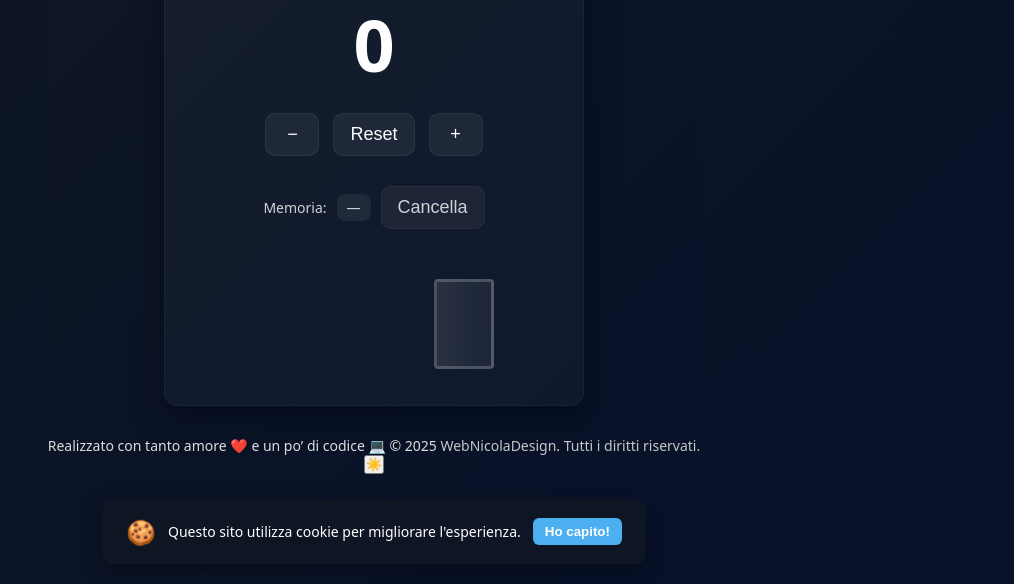
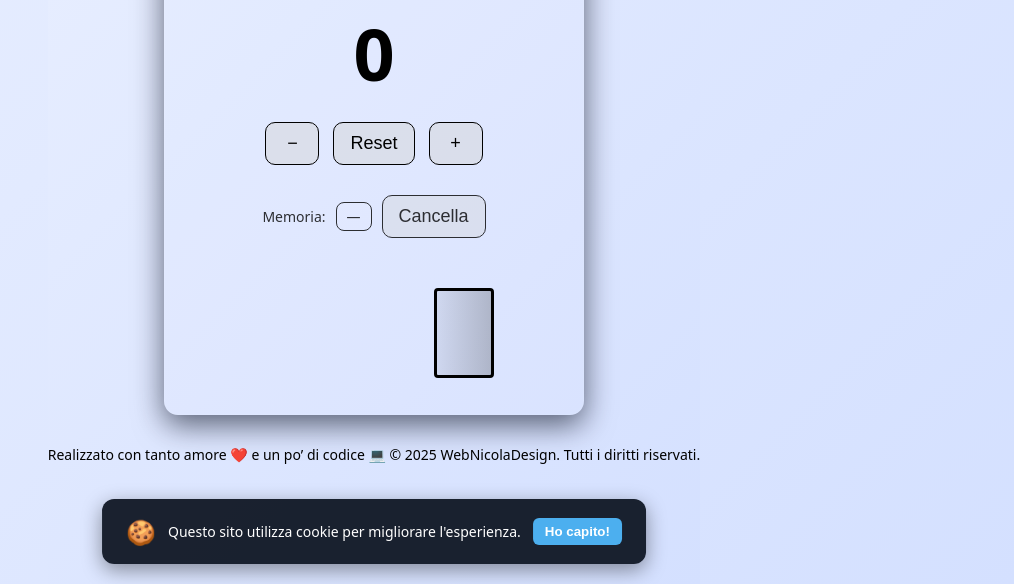
Before and after one commit to NicolaWebDevelop/contatoreJavascript, a plain HTML site: page index.html in a window 1280 px wide. Shown: the part 216-800 px from the top of the page, without its empty margins (266-1280 px from the left). Drawn offline with Linux system fonts and the light colour scheme.

Commit message:
Implement light and dark theme support in CSS
Added support for light and dark themes with CSS variables. Updated styles for buttons, cards, and other elements to reflect theme changes.

```diff
--- a/css/style.css
+++ b/css/style.css
@@ -7,13 +7,66 @@
   --transition: 200ms ease;
 }
 
+
+[data-theme="dark"] {
+  --text-color: #f0f0f0;
+  --door: rgba(255,255,255,0.2);
+  --card-bg: #1b213a;
+  --btn: rgba(255,255,255,0.06);
+  --btn-border: rgba(255,255,255,0.06);
+  --border: rgba(255,255,255,0.06);
+  --door-back: linear-gradient(to right, rgba(255,255,255,0.1), rgba(255,255,255,0.05));
+}
+
+/* Modalità giorno */
+[data-theme="light"] {
+  --bg-1: #e9efff;
+  --bg-2: #d4e0ff;
+  --text-color: #000000;
+  --door: #000;
+  --door-back: linear-gradient(to right, rgba(10, 10, 10, 0.062), rgba(43, 43, 43, 0.253));
+  --card-bg: #ffffff;
+  --btn: rgba(211, 211, 211, 0.452);
+  --btn-border: #000000;
+  --border: rgb(0, 0, 0);
+}
+
+body {
+  background: linear-gradient(135deg, var(--bg-1), var(--bg-2));
+  color: var(--text-color);
+  transition: background 0.8s ease, color 0.8s ease;
+}
+
+/* Pulsante tema */
+.theme-toggle {
+  position: fixed;
+  top: 1rem;
+  right: 1rem;
+  background: var(--card-bg);
+  color: var(--text-color);
+  border: none;
+  font-size: 1.5rem;
+  padding: 0.6rem 0.8rem;
+  border-radius: 50%;
+  cursor: pointer;
+  box-shadow: 0 2px 6px rgba(0,0,0,0.2);
+  transition: transform 0.3s ease, background 0.3s ease;
+}
+
+.theme-toggle:hover {
+  transform: rotate(20deg) scale(1.1);
+}
+
+
+
+
+
 /* GENERALE */
 * { box-sizing: border-box; margin:0; padding:0; }
 html, body {
   height: 100%;
   font-family: system-ui, -apple-system, "Segoe UI", Roboto, Arial;
   background: linear-gradient(135deg, var(--bg-1), var(--bg-2));
-  color: var(--white);
   display: flex;
   flex-direction: column;
   align-items: center;
@@ -36,7 +89,9 @@ html, body {
   width: 100%;
 }
 
-h1 { text-align: center; }
+h1 { text-align: center;
+  color: var(--text-color);
+}
 
 /* COUNTER */
 .counter {
@@ -46,7 +101,7 @@ h1 { text-align: center; }
   transition: color var(--transition);
   user-select: none;
 }
-.counter.zero { color: var(--white); }
+.counter.zero { color: var(--text-color); }
 .counter.positive { color: var(--green); }
 .counter.negative { color: var(--red); }
 .counter.increase { color: var(--green) !important; animation: bump 0.3s ease; }
@@ -62,9 +117,9 @@ h1 { text-align: center; }
   flex-wrap: wrap;
 }
 .btn {
-  background: rgba(255,255,255,0.06);
-  border:1px solid rgba(255,255,255,0.06);
-  color: var(--white);
+  background: var(--btn);
+  border:1px solid var(--btn-border);
+  color: var(--text-color);
   padding: 10px 16px;
   font-size: 18px;
   border-radius: 10px;
@@ -72,28 +127,100 @@ h1 { text-align: center; }
   transition: transform 120ms ease, background var(--transition);
   min-width: 54px;
 }
-.btn:hover { transform: translateY(-3px); background: rgba(255,255,255,0.09); }
-.btn:active { transform: translateY(-1px) scale(0.995); }
+.btn:hover {
+  transform: translateY(-3px);
+   background: rgba(255,255,255,0.09);
+  }
+.btn:active {
+  transform: translateY(-1px) scale(0.995);
+}
 
 /* MEMORY */
-.memory-row { display: flex; gap: 10px; align-items: center; justify-content: center; margin-top: 10px; font-size: 14px; opacity: 0.8; }
-.memory-badge { background: rgba(255,255,255,0.08); padding: 4px 10px; border-radius: 8px; min-width: 32px; text-align: center; }
+.memory-row {
+  display: flex;
+  gap: 10px;
+  align-items: center;
+  justify-content: center;
+  margin-top: 10px;
+  font-size: 14px;
+  opacity: 0.8;
+}
+.memory-badge {
+  background: rgba(255,255,255,0.08);
+  border: 1px solid var(--border);
+  padding: 4px 10px;
+  border-radius: 8px;
+  min-width: 32px;
+   text-align: center;
+  }
 
 /* SCENA E PORTA */
-.ground { position: relative; width: 260px; height: 100px; margin-top: 20px; overflow: hidden; }
-.door { position: absolute; right: 10px; bottom: 0; width: 60px; height: 90px; border: 3px solid rgba(255,255,255,0.2); border-radius: 4px; background: linear-gradient(to right, rgba(255,255,255,0.1), rgba(255,255,255,0.05)); }
+.ground {
+  position: relative;
+   width: 260px;
+    height: 100px;
+    margin-top: 20px;
+    overflow: hidden;
+  }
+.door {
+  position: absolute;
+  right: 10px;
+  bottom: 0;
+  width: 60px;
+   height: 90px;
+   border: 3px solid var(--door);
+   border-radius: 4px;
+   background: var(--door-back);
+  }
 
 /* WALKERS */
-.walker { position: absolute; bottom: 0; width: 60px; height: 90px; transition: left 2s linear, opacity 0.4s ease; }
-.shadow { position: absolute; bottom: -5px; left: 50%; width: 30px; height: 8px; background: radial-gradient(ellipse at center, rgba(0,0,0,0.5), transparent 70%); border-radius: 50%; transform: translateX(-50%); opacity: 0.6; }
-@keyframes stepLeft { 0%,100%{transform:rotate(12deg);}50%{transform:rotate(-16deg);} }
-@keyframes stepRight { 0%,100%{transform:rotate(-12deg);}50%{transform:rotate(16deg);} }
+.walker {
+  position: absolute;
+   bottom: 0;
+   width: 60px;
+   height: 90px;
+   transition: left 2s linear,
+   opacity 0.4s ease;
+   }
+.shadow {
+  position: absolute;
+  bottom: -5px;
+  left: 50%;
+  width: 30px;
+  height: 8px;
+  background: radial-gradient(ellipse at center, rgba(0,0,0,0.5), transparent 70%);
+  border-radius: 50%;
+  transform: translateX(-50%);
+  opacity: 0.6;
+}
+@keyframes stepLeft {
+  0%,100%{transform:rotate(12deg);}
+  50%{transform:rotate(-16deg);}
+}
+@keyframes stepRight {
+   0%,100%{transform:rotate(-12deg);}50%
+   {transform:rotate(16deg);}
+  }
 
 /* FOOTER */
-footer { text-align: center; margin-top: 30px; font-size: 14px; color: #ddd; }
-footer a { color: #c7c7c7; text-decoration: none; }
-.popup-trigger { color: #c7c7c7; cursor: pointer; text-decoration: none; }
-footer a:hover, .popup-trigger:hover { text-decoration: underline; }
+footer
+{ text-align: center;
+  margin-top: 30px;
+  font-size: 14px;
+  color: var(--text-color);
+}
+footer a {
+  color: var(--text-color);
+  text-decoration: none;
+}
+.popup-trigger {
+  color: var(--text-color);
+   cursor: pointer;
+   text-decoration: none;
+   }
+footer a:hover, .popup-trigger:hover {
+  text-decoration: underline;
+ }
 
 /* POPUP DIRITTI */
 .popup {
@@ -102,7 +229,7 @@ footer a:hover, .popup-trigger:hover { text-decoration: underline; }
   bottom: 80px;
   left: 50%;
   transform: translateX(-50%);
-  background: rgba(25, 25, 25, 0.95);
+  background: rgba(25, 25, 25, 1);
   color: #fff;
   padding: 15px 25px;
   border-radius: 12px;
@@ -112,9 +239,21 @@ footer a:hover, .popup-trigger:hover { text-decoration: underline; }
   max-width: 280px;
   z-index: 1000;
 }
-.popup.visible { display: block; }
-.popup-close { position: absolute; top: 5px; right: 8px; cursor: pointer; font-size: 16px; color: #ffb347; transition: transform 0.2s ease; }
-.popup-close:hover { transform: scale(1.2); }
+.popup.visible {
+  display: block;
+ }
+.popup-close {
+  position: absolute;
+  top: 5px;
+   right: 8px;
+   cursor: pointer;
+   font-size: 16px;
+   color: #ff1f1f;
+   transition: transform 0.2s ease;
+   }
+.popup-close:hover {
+  transform: scale(1.2);
+}
 
 /* COOKIE POPUP CON BISCOTTO */
 .cookie-popup {
```
